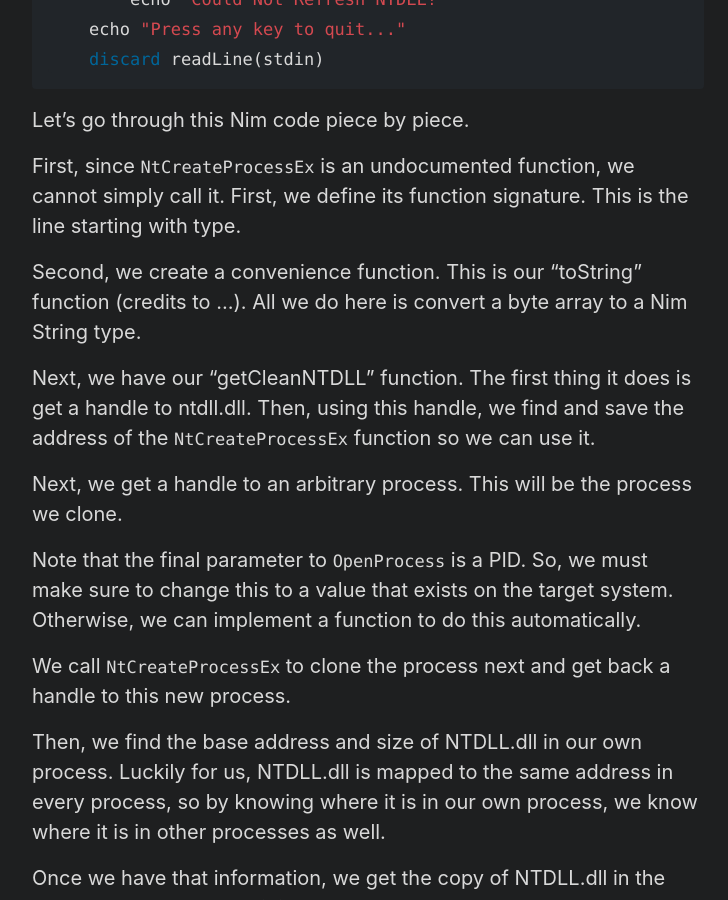
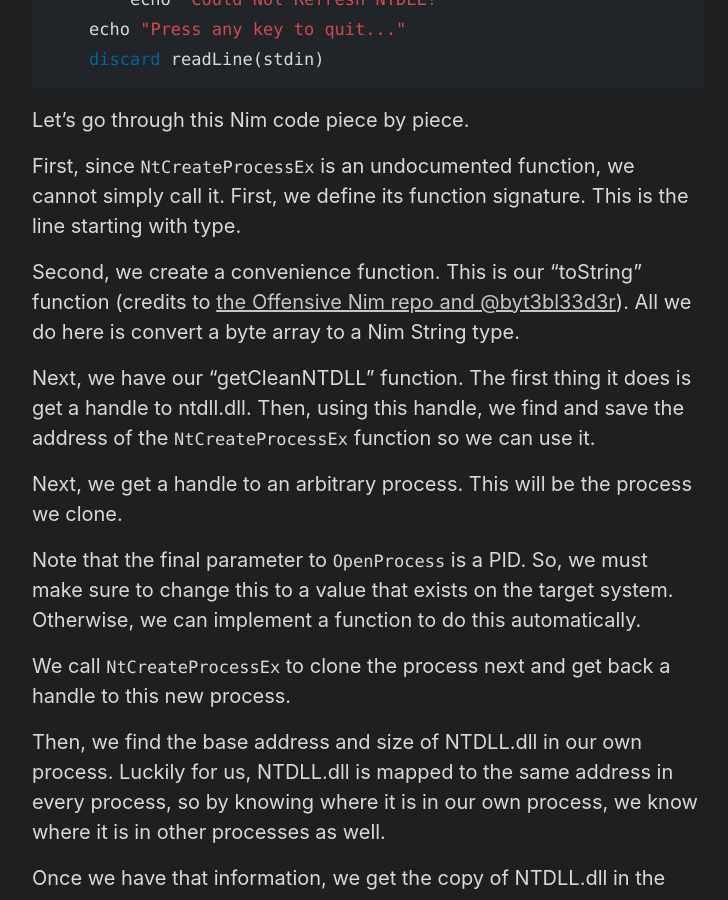
Before and after one commit to RePRGM/rePRGM.github.io, a Jekyll site: the page built from _posts/2023-11-07-Attack-of-The-Clones.md, in a window 1280 px wide and 900 px high, scrolled down 6799 px. Shown: the whole window, without its empty margins (272-1000 px from the left). Built offline with Jekyll 4.4.1, drawn with Linux system fonts in a browser that asks for light colours.

Commit message:
Update 2023-11-07-Attack-of-The-Clones.md

```diff
--- a/_posts/2023-11-07-Attack-of-The-Clones.md
+++ b/_posts/2023-11-07-Attack-of-The-Clones.md
@@ -176,7 +176,7 @@ Let’s go through this Nim code piece by piece.
 
 First, since `NtCreateProcessEx` is an undocumented function, we cannot simply call it. First, we define its function signature. This is the line starting with type.
 
-Second, we create a convenience function. This is our “toString” function (credits to …). All we do here is convert a byte array to a Nim String type.
+Second, we create a convenience function. This is our “toString” function (credits to [the Offensive Nim repo and @byt3bl33d3r](https://github.com/byt3bl33d3r/OffensiveNim/tree/master)). All we do here is convert a byte array to a Nim String type.
 
 Next, we have our "getCleanNTDLL" function. The first thing it does is get a handle to ntdll.dll. Then, using this handle, we find and save the address of the `NtCreateProcessEx` function so we can use it.
 
```
